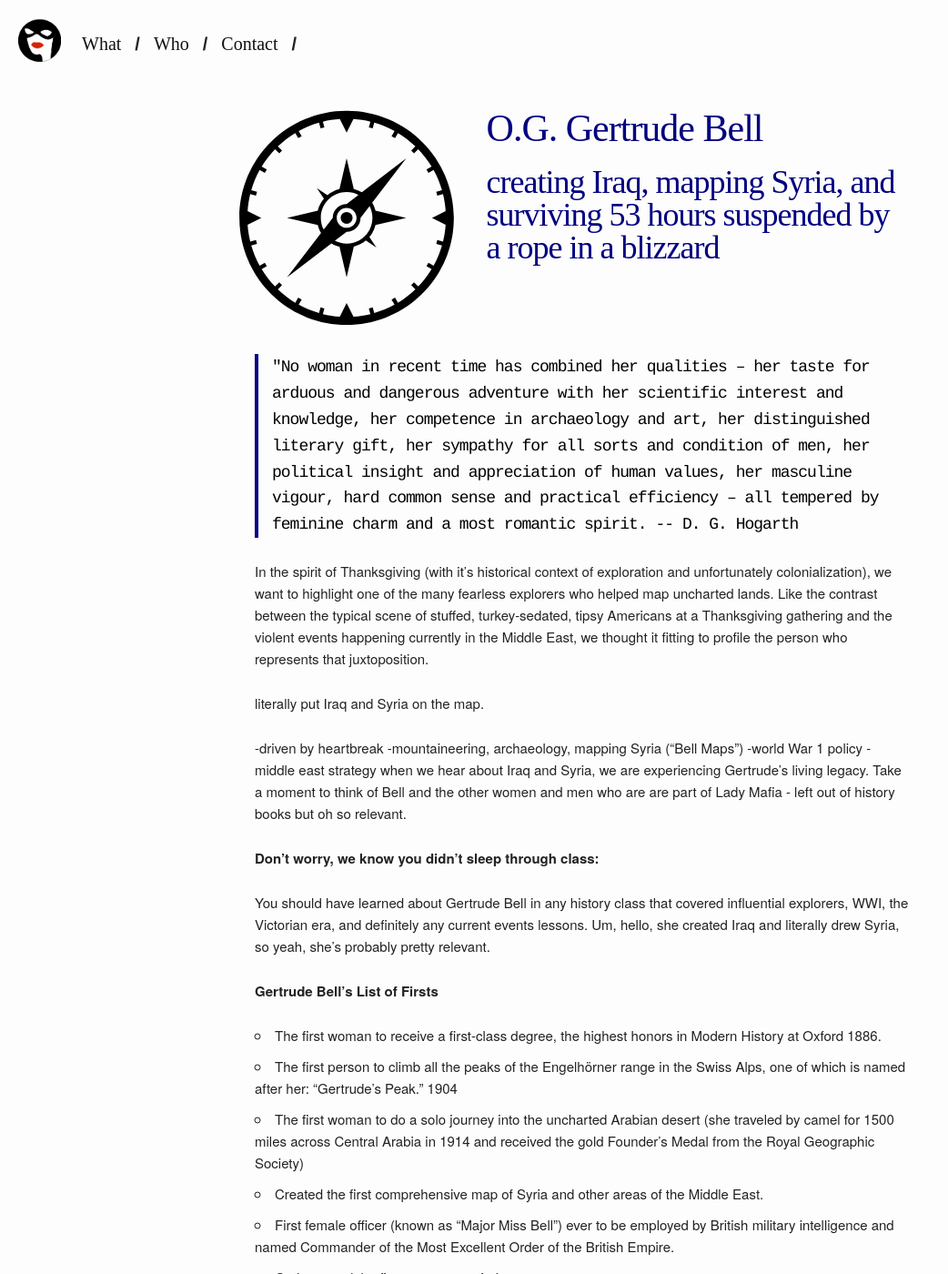
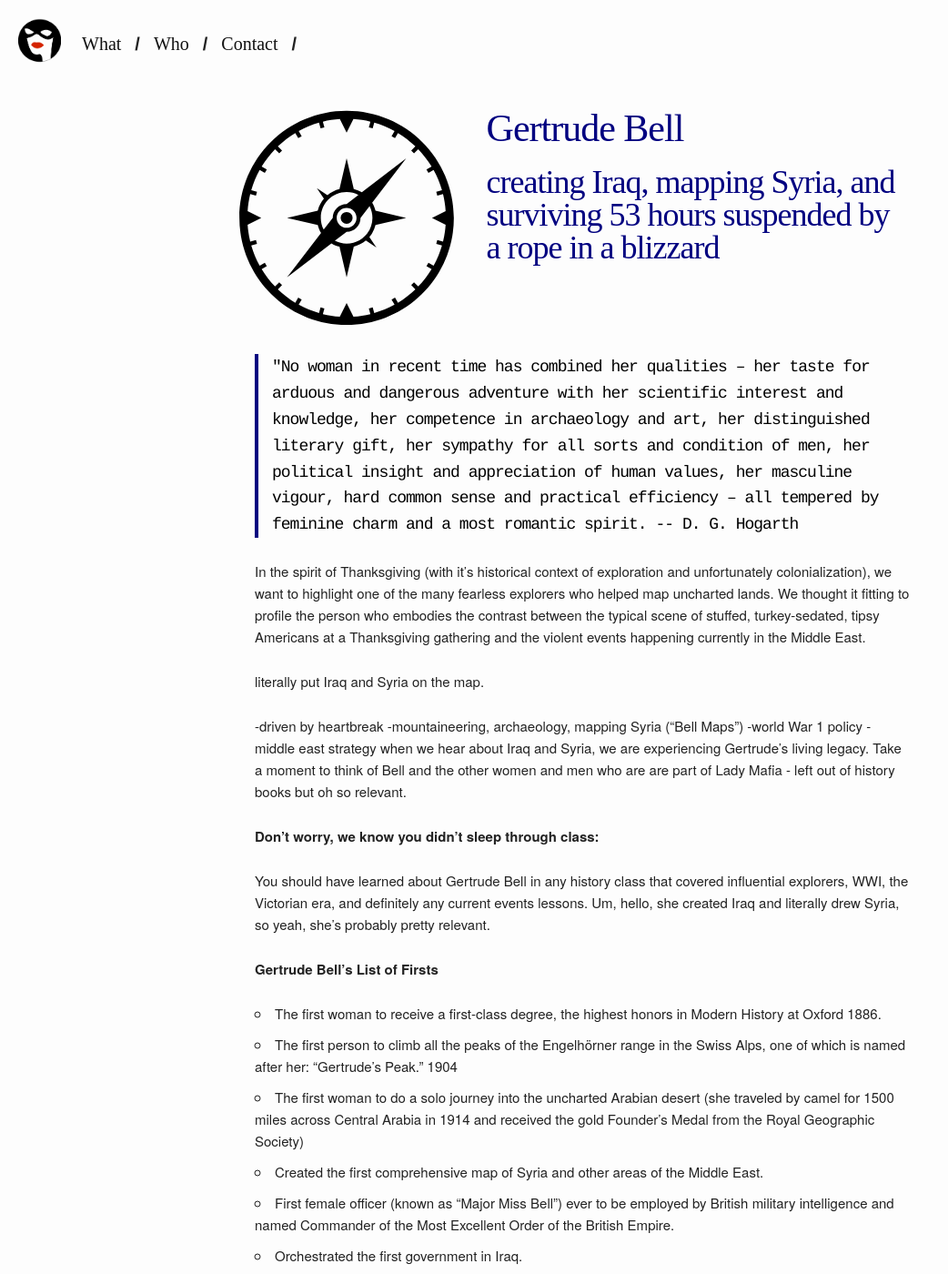
Before and after one commit to SarahBump/LADYMAFIA, a Jekyll site: the page built from _posts/2015-11-28-GertrudeBell.markdown, in a window 1280 px wide and 1400 px high. Shown: the whole window at 91% size, without its empty margins (0-1042 px from the left). Built offline with Jekyll 4.4.1, drawn with Linux system fonts in a browser that asks for light colours; nearby versions of some CDN libraries; some web fonts are replaced.

Commit message:
updates img size in css

```diff
--- a/_layouts/post-view.html
+++ b/_layouts/post-view.html
@@ -18,16 +18,16 @@
 
             <div class="post-title">
 
-            {% if page.type == 'interview' %}
+            {% if page.categories == 'contemporary' && page.type == 'interview' %}
             <h3 class="post-title">A Conversation with </h3>
               <h1 class="post-title">
               {{ page.title}}
               </h1>
-              {% elsif page.type == 'profile' && page.categories == 'historical'%}
+              {% elsif page.categories == 'historical' %}
               <h1 class="post-title u-full-width">
                 {{ page.title | prepend: 'O.G. '}}
               </h1>
-              {% elsif page.type == 'profile' && page.categories == 'contemporary'%}
+              {% else %}
               <h1 class="post-title u-full-width">
                 {{ page.title }}
               </h1>
--- a/_posts/2015-11-28-GertrudeBell.markdown
+++ b/_posts/2015-11-28-GertrudeBell.markdown
@@ -20,7 +20,7 @@
 firstdate: playing tennis or taking a stroll through the Baghdad Museum of Antiquities, which I created.
 bio: 5'5. People call me "al-Khatun" (Lady of the Court). When I’m not busy creating British colonial policy, I like long, solo, 1500 mile, walks through the desert, climbing mountains in the Swiss Alps, and getting to know Arab tribal leaders. I’m super into archeology and have funded my own archeological digs throughout the middle-east, because the archeological societies won’t let a woman in! I’m passionate, caring, and a little shy, but definitely have a taste for luxury...even when traveling across the desert I must have my china dinner service and a formal dinner dress with me! Also, I may or may not be a spy.
 ---
-In the spirit of Thanksgiving (with it's historical context of exploration and unfortunately colonialization), we want to highlight one of the many fearless explorers who helped map uncharted lands. Like the contrast between the typical scene of stuffed, turkey-sedated, tipsy Americans at a Thanksgiving gathering and the violent events happening currently in the Middle East, we thought it fitting to profile the person who represents that juxtoposition.
+In the spirit of Thanksgiving (with it's historical context of exploration and unfortunately colonialization), we want to highlight one of the many fearless explorers who helped map uncharted lands. We thought it fitting to profile the person who embodies the contrast between the typical scene of stuffed, turkey-sedated, tipsy Americans at a Thanksgiving gathering and the violent events happening currently in the Middle East.
 
 literally put Iraq and Syria on the map.
 
--- a/_sass/_layout.scss
+++ b/_sass/_layout.scss
@@ -386,6 +386,9 @@
 .post-content {
     padding-top: $spacing-unit;
     clear: both;
+    p + .img {
+      size: 250px;
+    }
     h2 {
         font-size: 32px;
 
```
